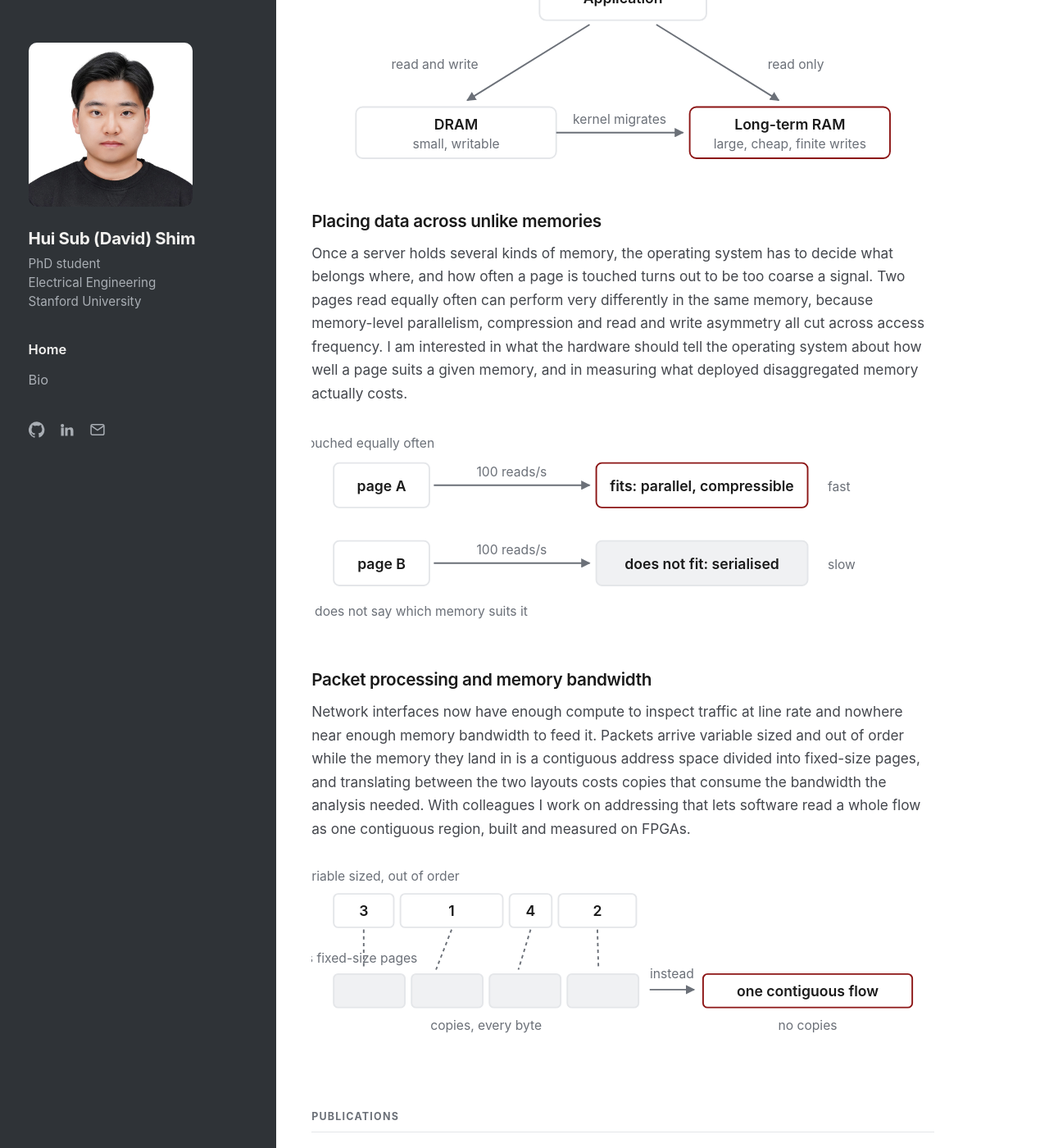
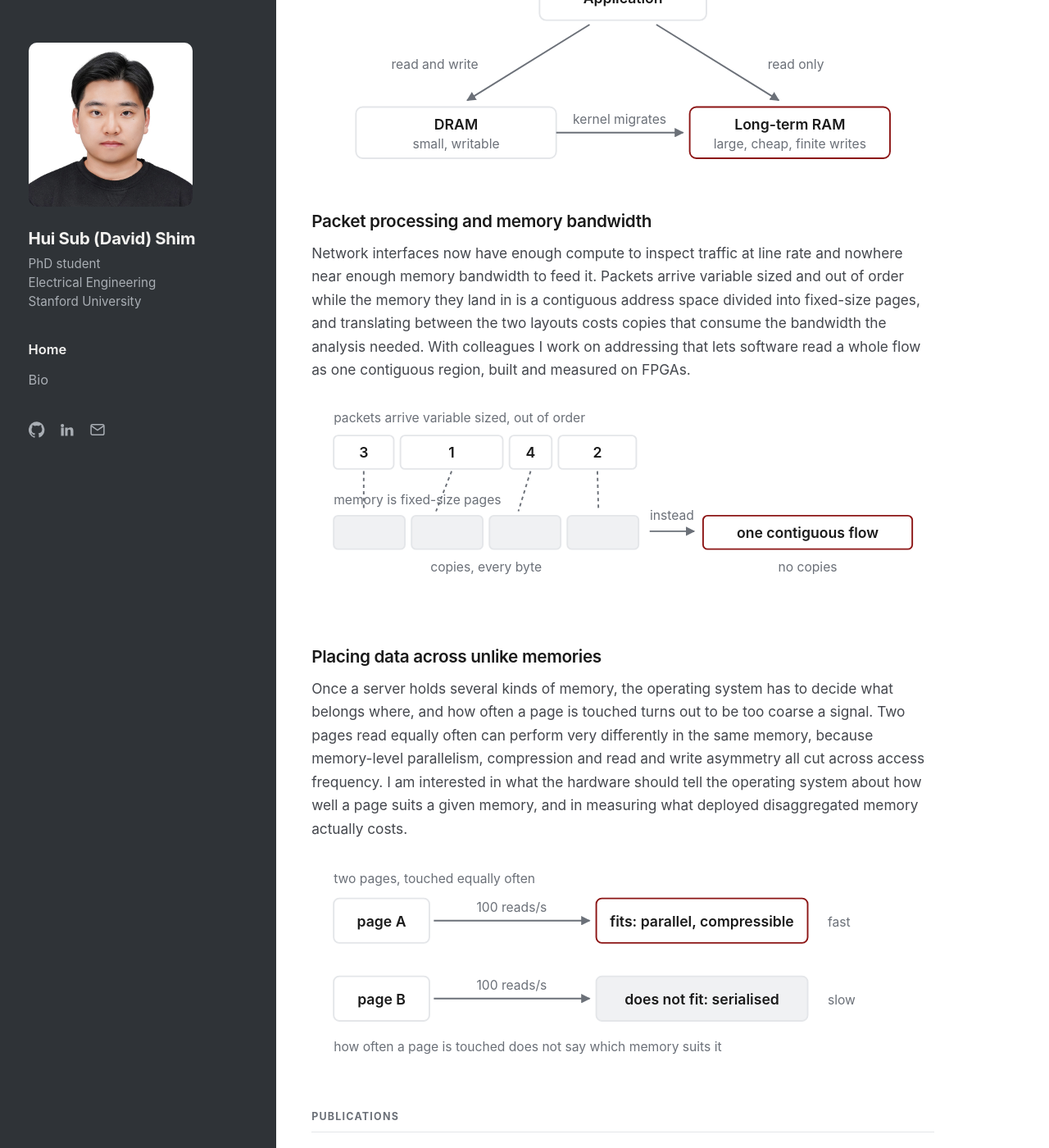
Before and after one commit to davidshim0/davidshim0.github.io, a Jekyll site: the page built from index.html, in a window 1280 px wide and 1400 px high, scrolled down 740 px. Shown: the whole window at 82% size. Built offline with Jekyll 4.4.1, drawn with Linux system fonts in a browser that asks for light colours.

Commit message:
Fix clipped figure labels; packets above placement
The .fig-sub class set text-anchor: middle, which overrides the
per-element text-anchor="start" attribute, so left-aligned captions
centred on x=20 and ran off the left edge of the viewBox.

Co-Authored-By: Claude Opus 5 <noreply@anthropic.com>

```diff
--- a/_includes/fig/arom.html
+++ b/_includes/fig/arom.html
@@ -11,12 +11,12 @@
   <g class="fig-box">
     <rect x="40" y="130" width="180" height="46" rx="6"/>
     <text x="130" y="150" class="fig-label">DRAM</text>
-    <text x="130" y="167" class="fig-sub">small, writable</text>
+    <text x="130" y="167" class="fig-sub" text-anchor="middle">small, writable</text>
   </g>
   <g class="fig-box is-accent">
     <rect x="340" y="130" width="180" height="46" rx="6"/>
     <text x="430" y="150" class="fig-label">Long-term RAM</text>
-    <text x="430" y="167" class="fig-sub">large, cheap, finite writes</text>
+    <text x="430" y="167" class="fig-sub" text-anchor="middle">large, cheap, finite writes</text>
   </g>
   <g class="fig-line">
     <path d="M250 56 L140 124" marker-end="url(#ar)"/>
--- a/assets/css/style.css
+++ b/assets/css/style.css
@@ -84,7 +84,8 @@ p { margin: 0 0 1.1rem; color: var(--ink-soft); }
 .fig-box.is-accent rect { stroke: var(--accent); }
 .fig-box.is-muted rect { fill: var(--rule-soft); stroke: var(--rule); }
 .fig-label { font: 600 13px var(--sans); fill: var(--ink); text-anchor: middle; }
-.fig-sub   { font: 400 11.5px var(--sans); fill: var(--ink-quiet); text-anchor: middle; }
+/* no text-anchor here: CSS would override the per-element attribute */
+.fig-sub   { font: 400 11.5px var(--sans); fill: var(--ink-quiet); }
 .fig-tag   { font: 400 11.5px var(--sans); fill: var(--ink-quiet); }
 .fig-line path { stroke: var(--ink-quiet); stroke-width: 1.4; fill: none; }
 .fig-line.is-dashed path { stroke-dasharray: 3 3; }
--- a/index.html
+++ b/index.html
@@ -35,6 +35,18 @@ show_title: false
 </p>
 {% include fig/arom.html %}
 
+<h2>Packet processing and memory bandwidth</h2>
+<p>
+  Network interfaces now have enough compute to inspect traffic at line rate
+  and nowhere near enough memory bandwidth to feed it. Packets arrive variable
+  sized and out of order while the memory they land in is a contiguous address
+  space divided into fixed-size pages, and translating between the two layouts
+  costs copies that consume the bandwidth the analysis needed. With colleagues
+  I work on addressing that lets software read a whole flow as one contiguous
+  region, built and measured on FPGAs.
+</p>
+{% include fig/packets.html %}
+
 <h2>Placing data across unlike memories</h2>
 <p>
   Once a server holds several kinds of memory, the operating system has to
@@ -48,18 +60,6 @@ show_title: false
 </p>
 {% include fig/placement.html %}
 
-<h2>Packet processing and memory bandwidth</h2>
-<p>
-  Network interfaces now have enough compute to inspect traffic at line rate
-  and nowhere near enough memory bandwidth to feed it. Packets arrive variable
-  sized and out of order while the memory they land in is a contiguous address
-  space divided into fixed-size pages, and translating between the two layouts
-  costs copies that consume the bandwidth the analysis needed. With colleagues
-  I work on addressing that lets software read a whole flow as one contiguous
-  region, built and measured on FPGAs.
-</p>
-{% include fig/packets.html %}
-
 <div class="eyebrow">Publications</div>
 <ul class="pubs">
   {% assign all = site.data.publications | sort: "year" | reverse %}
```
